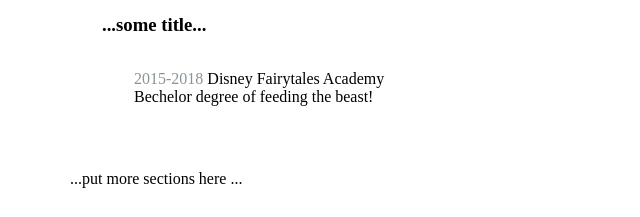
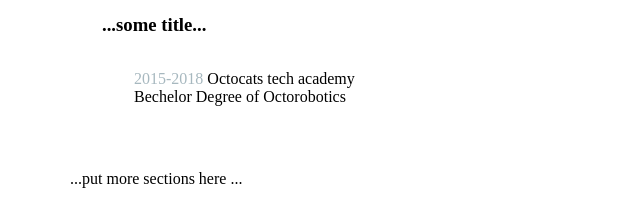
Before and after one commit to ritaly/HTML-CSS-CV-base, a plain HTML site: page index.html in a window 1280 px wide. Shown: the part 639-856 px from the top of the page, 0-640 px from the left. Drawn offline with Linux system fonts and the light colour scheme.

Commit message:
convert tab to spaces

```diff
--- a/index.html
+++ b/index.html
@@ -45,10 +45,10 @@
 				<h3>...some title...</h3>
 	      <article>
 	        <div class='school'>
-						<span>2015-2018</span> Disney Fairytales Academy
+	          <span>2015-2018</span> Octocats tech academy
 	        </div>
 	        <div class="descrition">
-						Bechelor degree of feeding the beast!
+	          Bechelor Degree of Octorobotics
 	        </div>
 	      </article>
 			</section>
--- a/style.css
+++ b/style.css
@@ -46,7 +46,7 @@ main {
 }
 
 .school span {
-	color: #889499;
+  color: #A7B8BF;
 }
 
 footer {
```
Lines whose indentation alone changed are shown as unchanged.
